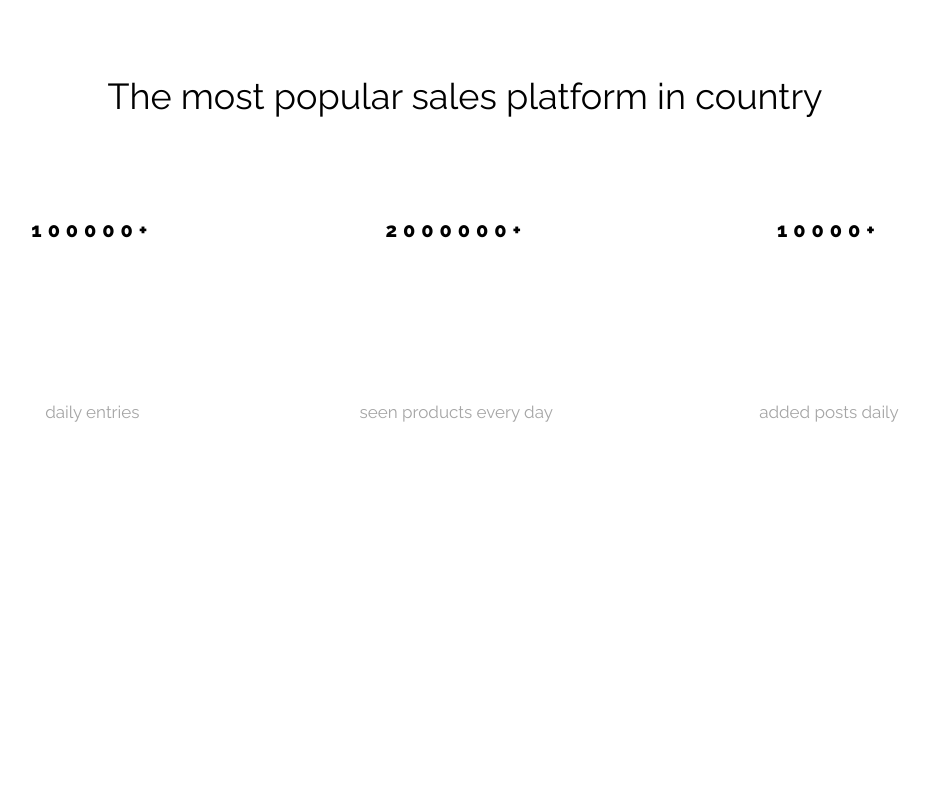
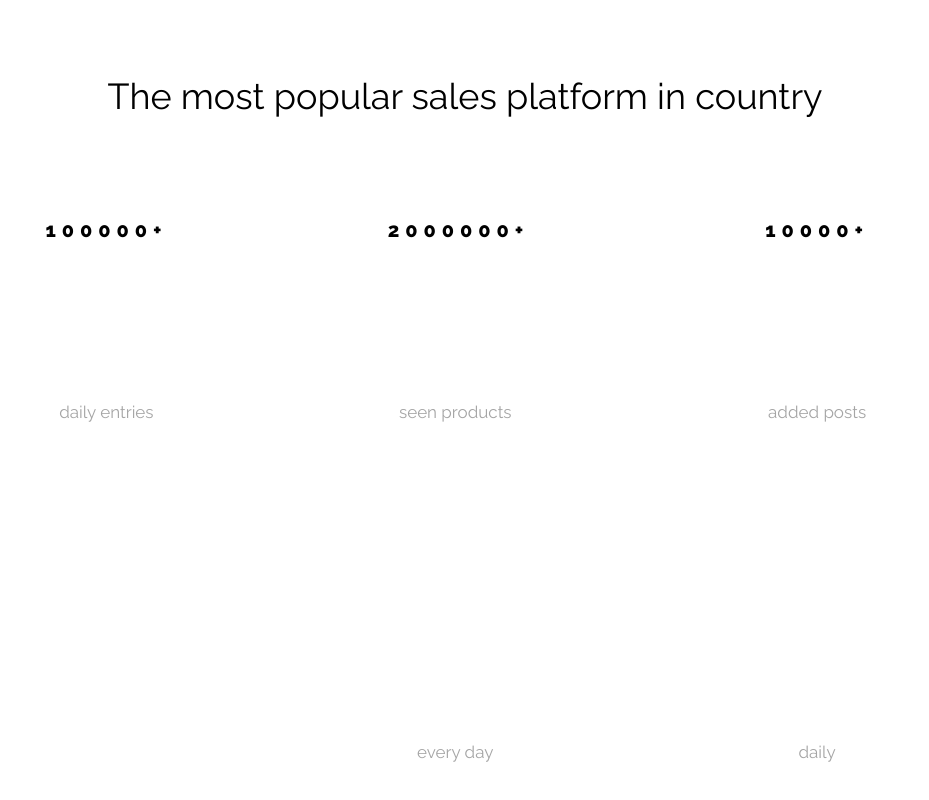
Before and after one commit to propanibutan/best-shop-workshop, a plain HTML site: page index.html in a window 1280 px wide. Shown: the part 849-1649 px from the top of the page, without its empty margins (175-1104 px from the left). Before the commit the page ends 1431 px from the top, so only its background shows below. Drawn offline with nearby package versions, Linux system fonts and the light colour scheme.

Commit message:
adding styyles for circles and header in statistics also changed sth with classes in statistics circles

```diff
--- a/css/style.css
+++ b/css/style.css
@@ -141,7 +141,15 @@ h2 {
     display: flex;
     flex-direction: row;
     margin-top: 101px;
+    align-content: center;
     justify-content: space-evenly;
+    /*gap: 183px;*/
+
+}
+
+.statistics-circles__1,
+.statistics-circles__2,
+.statistics-circles__3 {
 }
 
 .statistics-circles__numbers {
@@ -152,6 +160,8 @@ h2 {
     line-height: 24px;
     letter-spacing: 5.96px;
     color: var(--color-black);
+
+
 }
 
 .statistics-circles__info {
@@ -160,4 +170,6 @@ h2 {
     text-align: center;
     line-height: 20;
     color: var(--color-gray-3);
+    overflow-wrap: break-word;
+    max-width: 135px;
 }
```
